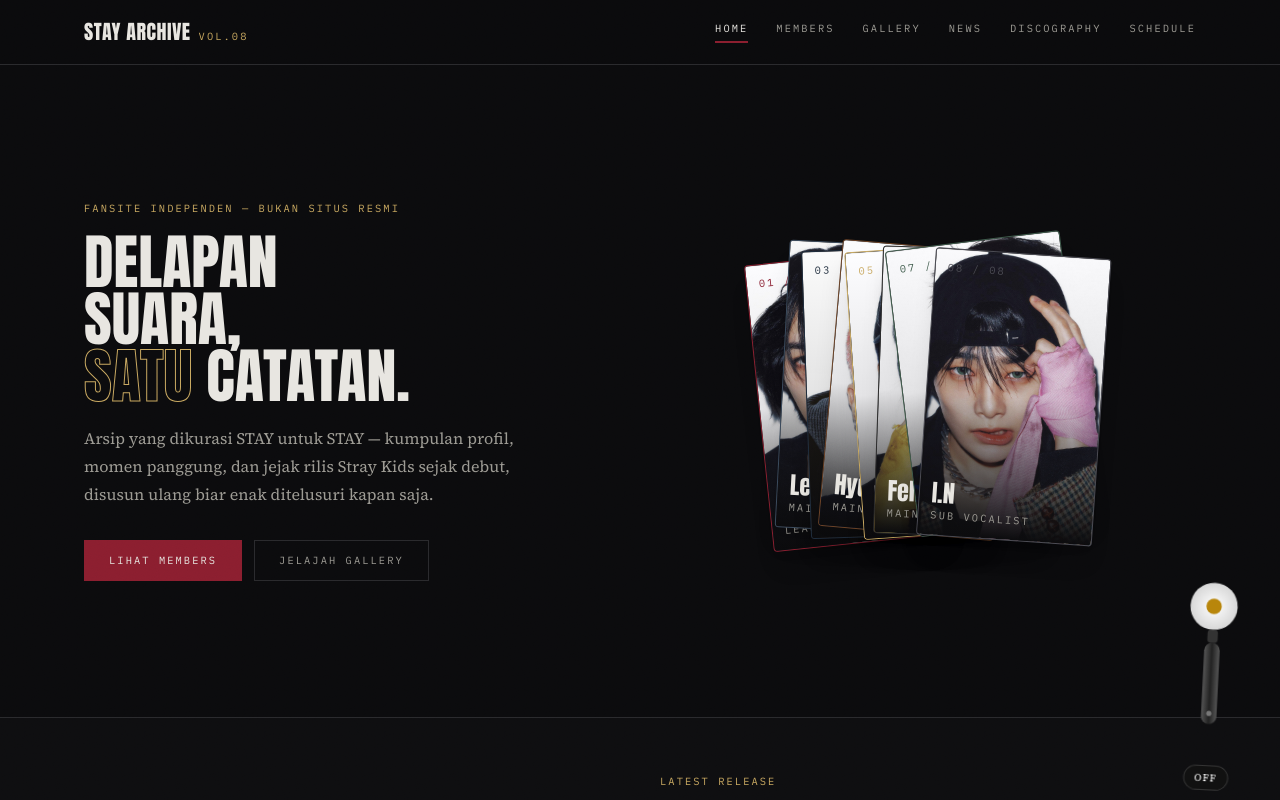
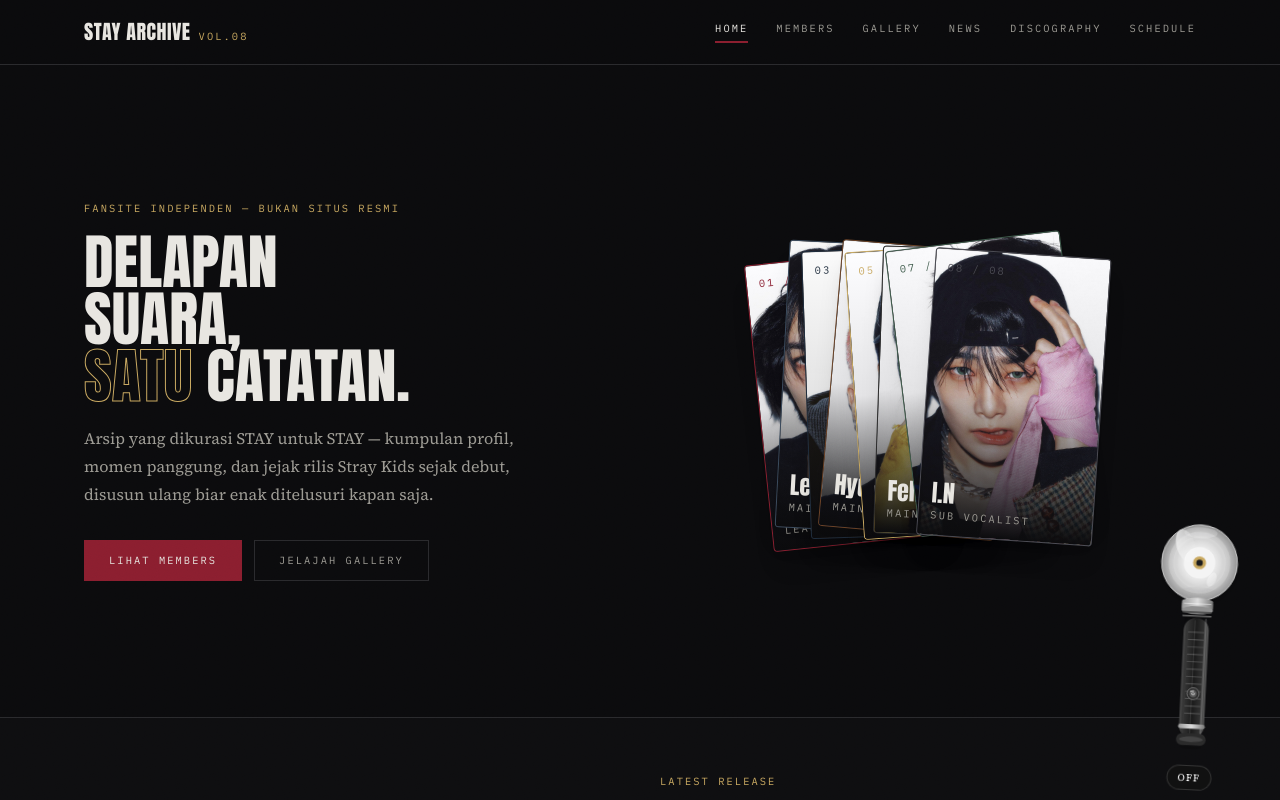
Before and after one commit to naufaldzakwannn/straykids, a Next.js app: page / in a window 1280 px wide. Shown: the top 800 px of the page. Built offline with nearby package versions, Linux system fonts and the light colour scheme.

Commit message:
Added SVG

```diff
--- a/app/components/Lightstick/Lightstick.tsx
+++ b/app/components/Lightstick/Lightstick.tsx
@@ -13,9 +13,9 @@
   const [mode, setMode] = useState<LightMode>("off");
 
   function nextMode() {
-    const current = modes.indexOf(mode);
-    const next = (current + 1) % modes.length;
-    setMode(modes[next]);
+    const index = modes.indexOf(mode);
+
+    setMode(modes[(index + 1) % modes.length]);
   }
 
   const modeClass = useMemo(() => {
@@ -40,19 +40,24 @@
     }
   }, [mode]);
 
-  const glowColor = {
-    off: "transparent",
+  const colorMap = {
+    off: "#ffffff",
+
     white: "#ffffff",
+
     gold: "#FFD54A",
+
     red: "#ff4d4d",
-    blue: "#4EA8FF",
+
+    blue: "#5DAEFF",
+
     rainbow: "#ff00ff",
-  }[mode];
+  };
 
   return (
     <div className={styles.wrapper}>
       <button onClick={nextMode} className={`${styles.button} ${modeClass}`} aria-label="Lightstick">
-        <LightstickSVG color={glowColor} />
+        <LightstickSVG width={120} color={colorMap[mode]} glow={mode !== "off"} />
 
         <span className={styles.badge}>{mode.toUpperCase()}</span>
       </button>
--- a/app/components/Lightstick/LightstickSVG.tsx
+++ b/app/components/Lightstick/LightstickSVG.tsx
@@ -1,56 +1,107 @@
+import Bulb from "./parts/Bulb";
+import Handle from "./parts/Handle";
+import Ring from "./parts/Ring";
+import Button from "./parts/Button";
+import Glow from "./parts/Glow";
+
 type Props = {
   color: string;
+  glow?: boolean;
+  width?: number;
 };
 
-export default function LightstickSVG({ color }: Props) {
+export default function LightstickSVG({ color, glow = false, width = 180 }: Props) {
   return (
-    <svg viewBox="0 0 200 420" width="90" height="180" xmlns="http://www.w3.org/2000/svg">
+    <svg width={width} viewBox="0 0 260 540" xmlns="http://www.w3.org/2000/svg" fill="none">
       <defs>
-        <linearGradient id="handle" x1="0%" y1="0%" x2="100%" y2="0%">
-          <stop offset="0%" stopColor="#555" />
-          <stop offset="50%" stopColor="#222" />
-          <stop offset="100%" stopColor="#555" />
+        {/* =====================
+            GLASS
+        ====================== */}
+
+        <radialGradient id="glassGradient">
+          <stop offset="0%" stopColor="#ffffff" stopOpacity=".98" />
+          <stop offset="45%" stopColor="#efefef" stopOpacity=".92" />
+          <stop offset="80%" stopColor="#d7d7d7" stopOpacity=".82" />
+          <stop offset="100%" stopColor="#bdbdbd" stopOpacity=".75" />
+        </radialGradient>
+
+        {/* =====================
+            HANDLE
+        ====================== */}
+
+        <linearGradient id="handleGradient" x1="0%" y1="0%" x2="100%" y2="0%">
+          <stop offset="0%" stopColor="#5b5b5b" />
+          <stop offset="20%" stopColor="#303030" />
+          <stop offset="50%" stopColor="#1c1c1c" />
+          <stop offset="80%" stopColor="#303030" />
+          <stop offset="100%" stopColor="#5b5b5b" />
         </linearGradient>
 
-        <radialGradient id="bulb">
-          <stop offset="0%" stopColor="#ffffff" />
-          <stop offset="100%" stopColor="#d7d7d7" />
-        </radialGradient>
+        {/* =====================
+            METAL
+        ====================== */}
+
+        <linearGradient id="metalGradient" x1="0%" y1="0%" x2="100%" y2="0%">
+          <stop offset="0%" stopColor="#999" />
+          <stop offset="50%" stopColor="#ddd" />
+          <stop offset="100%" stopColor="#777" />
+        </linearGradient>
+
+        {/* =====================
+            REFLECTION
+        ====================== */}
+
+        <linearGradient id="reflectionGradient" x1="0%" y1="0%" x2="100%" y2="100%">
+          <stop offset="0%" stopColor="#fff" stopOpacity=".9" />
+          <stop offset="60%" stopColor="#fff" stopOpacity=".15" />
+          <stop offset="100%" stopColor="#fff" stopOpacity="0" />
+        </linearGradient>
+
+        {/* =====================
+            SHADOW
+        ====================== */}
+
+        <filter id="shadow">
+          <feDropShadow dx="0" dy="8" stdDeviation="8" floodOpacity=".35" />
+        </filter>
+
+        {/* =====================
+            GLOW
+        ====================== */}
 
         <filter id="glow" x="-100%" y="-100%" width="300%" height="300%">
-          <feGaussianBlur stdDeviation="8" result="blur" />
+          <feGaussianBlur stdDeviation="10" result="blur" />
 
           <feFlood floodColor={color} />
 
-          <feComposite in2="blur" operator="in" />
+          <feComposite operator="in" in2="blur" />
 
           <feMerge>
             <feMergeNode />
-
             <feMergeNode in="SourceGraphic" />
           </feMerge>
         </filter>
       </defs>
 
-      {/* Lampu */}
+      {/* Glow Layer */}
 
-      <circle cx="100" cy="70" r="55" fill="url(#bulb)" filter={color === "transparent" ? "" : "url(#glow)"} />
+      <Glow color={color} active={glow} />
 
-      {/* Logo */}
+      {/* Glass Bulb */}
 
-      <circle cx="100" cy="70" r="18" fill="#B8860B" />
+      <Bulb color={color} active={glow} />
 
-      {/* Neck */}
+      {/* Metal Ring */}
 
-      <rect x="88" y="125" width="24" height="30" rx="8" fill="#333" />
+      <Ring />
 
       {/* Handle */}
 
-      <rect x="82" y="155" width="36" height="190" rx="18" fill="url(#handle)" />
+      <Handle />
 
       {/* Button */}
 
-      <circle cx="100" cy="320" r="6" fill="#777" />
+      <Button />
     </svg>
   );
 }
```
